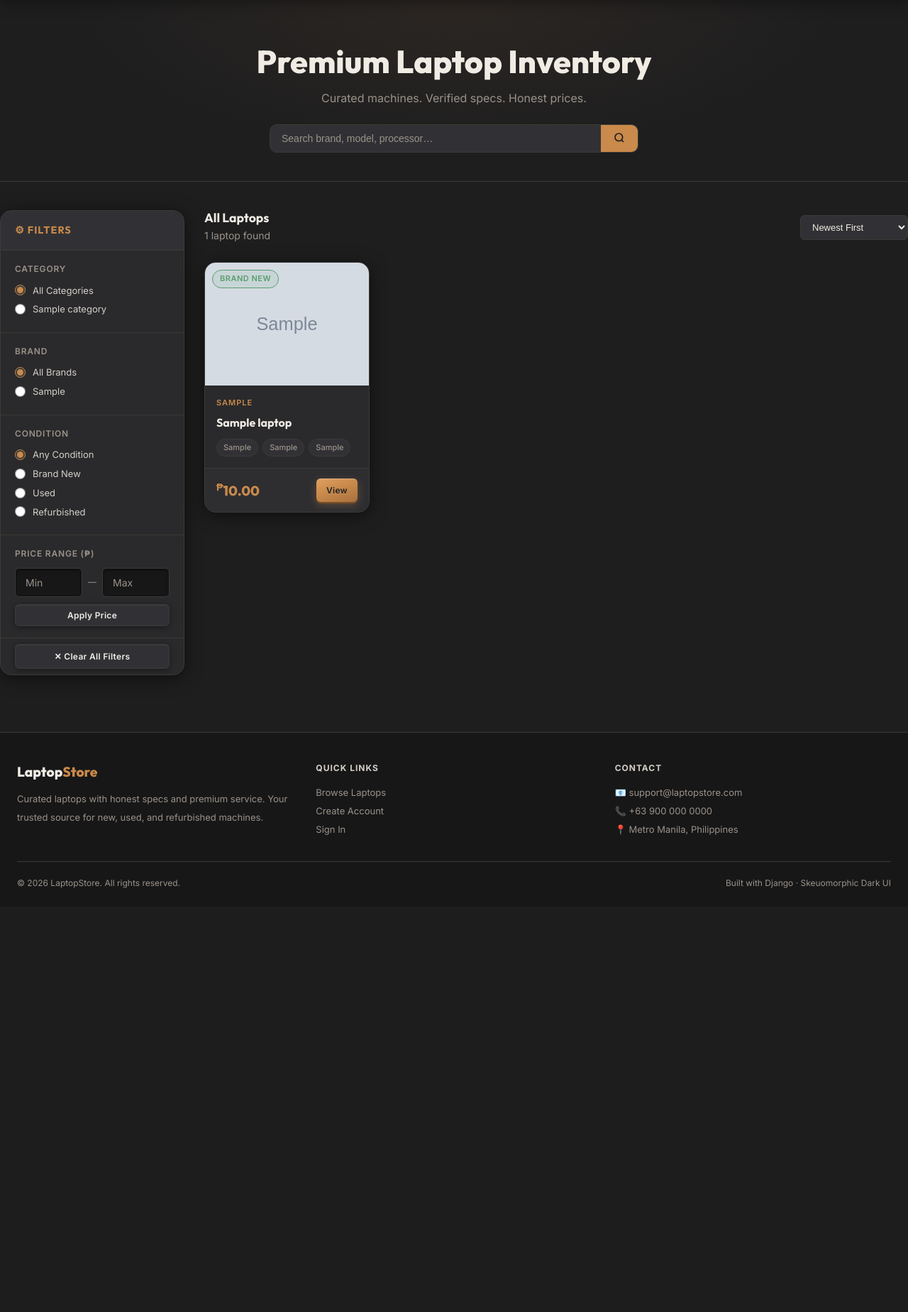
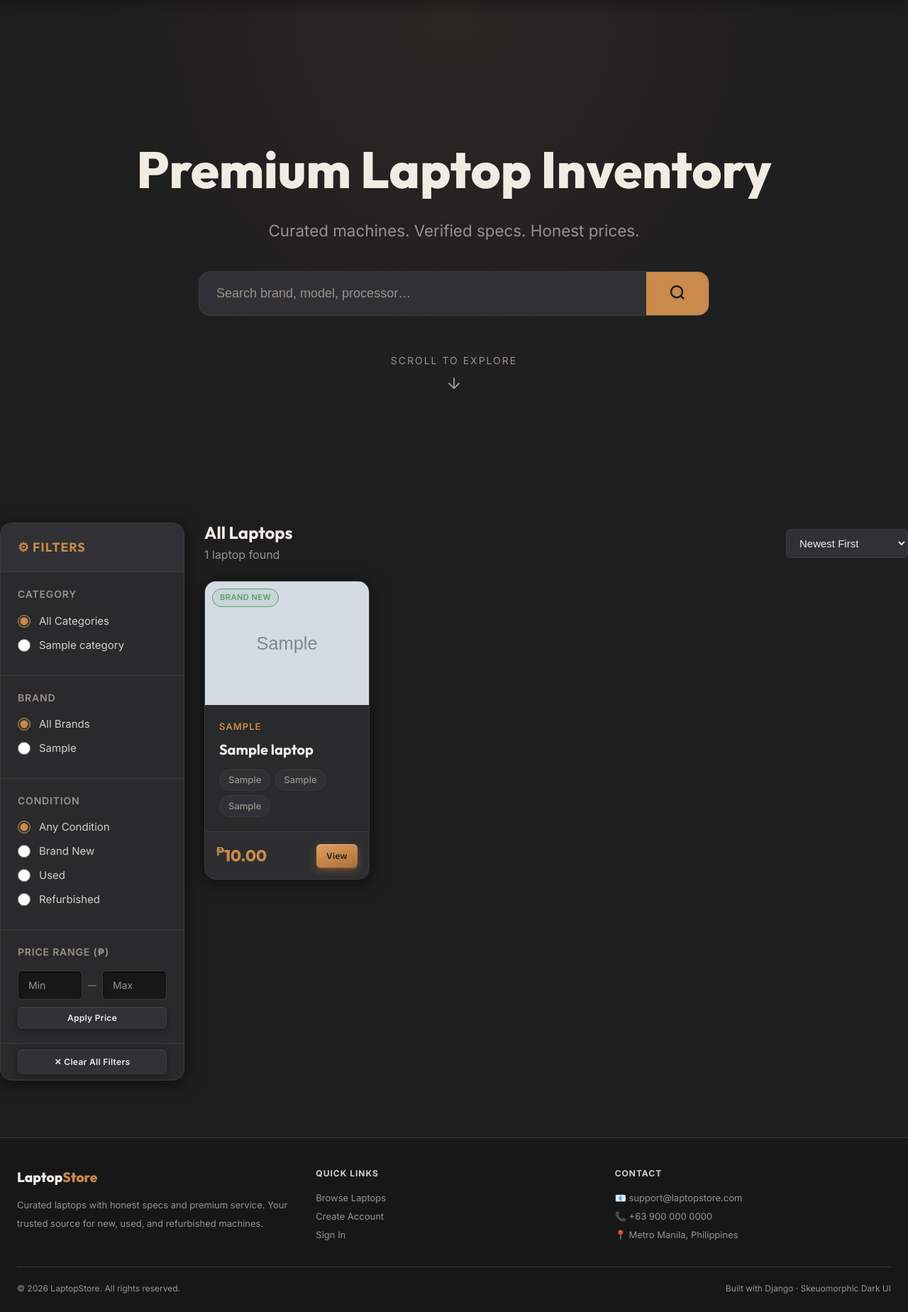
Before and after one commit to Cloyd-glitch/laptop-inventory-store, a Django app: page / in a window 1280 px wide. Shown: the part 65-1913 px from the top of the page at 71% size. Before the commit the page ends 1316 px from the top, so only its background shows below. Run offline with Django 5.2, Linux system fonts and the light colour scheme; tables that the repository leaves empty hold one stand-in row (values such as "Sample post"); grey boxes marked "Sample" are stand-in pictures.

Commit message:
feat: add core frontend templates, CSS, and static assets for catalog and staff panel

```diff
--- a/static/css/main.css
+++ b/static/css/main.css
@@ -333,9 +333,9 @@ h4 { font-size: 1.1rem;  font-weight: 600; }
 .laptop-card-badge.refurb{ border-color: var(--info);    color: var(--info);    background: rgba(75,142,201,.1); }
 .laptop-card-badge.used  { border-color: var(--text-muted); }
 
-.laptop-card-body { padding: 16px; flex: 1; display: flex; flex-direction: column; gap: 8px; }
-.laptop-card-brand { font-size: 11px; text-transform: uppercase; letter-spacing: 1px; color: var(--accent); font-weight: 600; }
-.laptop-card-name  { font-family: 'Outfit', sans-serif; font-size: 1rem; font-weight: 700; color: var(--text-primary); line-height: 1.3; }
+.laptop-card-body { padding: 20px; flex: 1; display: flex; flex-direction: column; gap: 10px; }
+.laptop-card-brand { font-size: 13px; text-transform: uppercase; letter-spacing: 1px; color: var(--accent); font-weight: 600; }
+.laptop-card-name  { font-family: 'Outfit', sans-serif; font-size: 1.25rem; font-weight: 700; color: var(--text-primary); line-height: 1.3; }
 
 .laptop-card-specs {
   display: flex;
@@ -347,8 +347,8 @@ h4 { font-size: 1.1rem;  font-weight: 600; }
   background: var(--bg-raised);
   border: 1px solid var(--border);
   color: var(--text-muted);
-  font-size: 11px;
-  padding: 3px 9px;
+  font-size: 13px;
+  padding: 4px 12px;
   border-radius: 20px;
   font-weight: 500;
 }
@@ -363,7 +363,7 @@ h4 { font-size: 1.1rem;  font-weight: 600; }
 }
 .price-tag {
   font-family: 'Outfit', sans-serif;
-  font-size: 1.2rem;
+  font-size: 1.4rem;
   font-weight: 800;
   color: var(--accent);
   /* Engraved/embossed effect */
@@ -485,29 +485,29 @@ select.form-input { cursor: pointer; }
 }
 .filter-sidebar-header {
   background: var(--bg-raised);
-  padding: 16px 20px;
+  padding: 20px 24px;
   font-family: 'Outfit', sans-serif;
   font-weight: 700;
-  font-size: .9rem;
+  font-size: 1.1rem;
   text-transform: uppercase;
   letter-spacing: 1px;
   color: var(--accent);
   border-bottom: 1px solid var(--border);
 }
-.filter-section { padding: 16px 20px; border-bottom: 1px solid var(--border); }
+.filter-section { padding: 20px 24px; border-bottom: 1px solid var(--border); }
 .filter-section:last-child { border-bottom: none; }
 .filter-section-title {
-  font-size: 12px;
+  font-size: 14px;
   font-weight: 600;
   text-transform: uppercase;
   letter-spacing: .8px;
   color: var(--text-muted);
-  margin-bottom: 10px;
+  margin-bottom: 14px;
 }
-.filter-option { display: flex; align-items: center; gap: 10px; margin-bottom: 6px; }
+.filter-option { display: flex; align-items: center; gap: 12px; margin-bottom: 10px; }
 .filter-option input[type="radio"],
-.filter-option input[type="checkbox"] { accent-color: var(--accent); width: 15px; height: 15px; cursor: pointer; }
-.filter-option label { font-size: 13px; color: var(--text-secondary); cursor: pointer; }
+.filter-option input[type="checkbox"] { accent-color: var(--accent); width: 18px; height: 18px; cursor: pointer; }
+.filter-option label { font-size: 15px; color: var(--text-secondary); cursor: pointer; }
 .filter-option label:hover { color: var(--text-primary); }
 
 .price-range { display: flex; gap: 8px; align-items: center; }
@@ -523,8 +523,8 @@ select.form-input { cursor: pointer; }
   flex-wrap: wrap;
   gap: 12px;
 }
-.catalog-count { color: var(--text-muted); font-size: 14px; }
-.sort-select { background: var(--bg-raised); border: 1px solid var(--border); color: var(--text-primary); padding: 8px 12px; border-radius: var(--radius-sm); font-size: 13px; cursor: pointer; }
+.catalog-count { color: var(--text-muted); font-size: 16px; }
+.sort-select { background: var(--bg-raised); border: 1px solid var(--border); color: var(--text-primary); padding: 10px 14px; border-radius: var(--radius-sm); font-size: 15px; cursor: pointer; }
 
 /* ─── Laptop Detail Page ─────────────────────────────────── */
 .detail-layout { display: grid; grid-template-columns: 1fr 1fr; gap: 48px; align-items: start; }
@@ -687,11 +687,11 @@ select.form-input { cursor: pointer; }
 /* ─── Empty State ─────────────────────────────────────────── */
 .empty-state {
   text-align: center;
-  padding: 64px 24px;
+  padding: 80px 24px;
 }
-.empty-icon { font-size: 48px; margin-bottom: 16px; opacity: .5; }
-.empty-state h3 { color: var(--text-muted); font-size: 1.1rem; margin-bottom: 8px; }
-.empty-state p  { color: var(--text-muted); font-size: 14px; }
+.empty-icon { font-size: 64px; margin-bottom: 24px; opacity: .5; }
+.empty-state h3 { color: var(--text-muted); font-size: 1.5rem; margin-bottom: 12px; }
+.empty-state p  { color: var(--text-muted); font-size: 16px; }
 
 /* ─── Pagination ─────────────────────────────────────────── */
 .pagination { display: flex; justify-content: center; gap: 6px; margin-top: 40px; flex-wrap: wrap; }
@@ -852,8 +852,36 @@ select.form-input { cursor: pointer; }
   border-bottom: 1px solid var(--border);
   margin-bottom: 40px;
 }
+.hero.landing-hero {
+  min-height: calc(100vh - 64px);
+  display: flex;
+  flex-direction: column;
+  justify-content: center;
+  align-items: center;
+  margin-bottom: 0;
+  border-bottom: none;
+}
 .hero h1 { margin-bottom: 12px; }
+.hero.landing-hero h1 { margin-bottom: 24px; font-size: clamp(2.5rem, 6vw, 4.5rem); }
 .hero p { color: var(--text-muted); max-width: 520px; margin: 0 auto 24px; font-size: 16px; }
+.hero.landing-hero p { max-width: 720px; margin: 0 auto 40px; font-size: clamp(1.1rem, 2vw, 1.4rem); line-height: 1.6; }
+.hero.landing-hero .search-bar { max-width: 720px !important; width: 100%; border-radius: var(--radius-lg); }
+.hero.landing-hero .search-bar input { padding: 20px 24px; font-size: 18px; }
+.hero.landing-hero .search-bar button { padding: 0 32px; }
+.hero.landing-hero .search-bar button svg { width: 24px; height: 24px; }
+.scroll-indicator {
+  margin-top: 60px;
+  color: var(--text-muted);
+  animation: bounce 2s infinite;
+  display: flex;
+  flex-direction: column;
+  align-items: center;
+  gap: 8px;
+  font-size: 14px;
+  text-transform: uppercase;
+  letter-spacing: 2px;
+}
+@keyframes bounce { 0%, 20%, 50%, 80%, 100% { transform: translateY(0); } 40% { transform: translateY(-10px); } 60% { transform: translateY(-5px); } }
 
 /* Confirm / Success page */
 .confirm-icon {
--- a/templates/base.html
+++ b/templates/base.html
@@ -6,6 +6,7 @@
   <meta name="viewport" content="width=device-width, initial-scale=1.0">
   <meta name="description" content="{% block meta_description %}LaptopStore — Premium laptops, curated specs, honest prices.{% endblock %}">
   <title>{% block title %}LaptopStore{% endblock %} — Premium Laptop Inventory</title>
+  <link rel="icon" href="{% static 'favicon.svg' %}" type="image/svg+xml">
   <link rel="preconnect" href="https://fonts.googleapis.com">
   <link rel="stylesheet" href="{% static 'css/main.css' %}">
   {% block extra_css %}{% endblock %}
--- a/templates/catalog/list.html
+++ b/templates/catalog/list.html
@@ -10,10 +10,10 @@
 
 {% block content %}
 <!-- Hero -->
-<section class="hero">
+<section class="hero landing-hero">
   <h1>Premium Laptop Inventory</h1>
   <p>Curated machines. Verified specs. Honest prices.</p>
-  <form id="filter-form" method="get" action="" class="search-bar" style="max-width:520px;margin:0 auto;" role="search">
+  <form id="filter-form-hero" method="get" action="" class="search-bar" role="search">
     {% for key, value in request.GET.items %}
       {% if key != 'q' and key != 'page' %}
         <input type="hidden" name="{{ key }}" value="{{ value }}">
@@ -21,9 +21,17 @@
     {% endfor %}
     <input type="text" name="q" id="search-input" value="{{ query }}" placeholder="Search brand, model, processor…" aria-label="Search laptops">
     <button type="submit" aria-label="Search">
-      <svg width="16" height="16" viewBox="0 0 24 24" fill="none" stroke="currentColor" stroke-width="2.5"><circle cx="11" cy="11" r="8"/><path d="m21 21-4.35-4.35"/></svg>
+      <svg width="24" height="24" viewBox="0 0 24 24" fill="none" stroke="currentColor" stroke-width="2.5"><circle cx="11" cy="11" r="8"/><path d="m21 21-4.35-4.35"/></svg>
     </button>
   </form>
+
+  <div class="scroll-indicator">
+    <span>Scroll to explore</span>
+    <svg width="24" height="24" viewBox="0 0 24 24" fill="none" stroke="currentColor" stroke-width="2" stroke-linecap="round" stroke-linejoin="round">
+      <line x1="12" y1="5" x2="12" y2="19"></line>
+      <polyline points="19 12 12 19 5 12"></polyline>
+    </svg>
+  </div>
 </section>
 
 <div class="container page-content" style="padding-top:0;">
@@ -106,7 +114,7 @@
       <!-- Catalog Header -->
       <div class="catalog-header">
         <div>
-          <h2 style="font-size:1.1rem;margin-bottom:2px;">
+          <h2 style="font-size:1.5rem;margin-bottom:4px;">
             {% if query %}Results for "{{ query }}"{% else %}All Laptops{% endif %}
           </h2>
           <span class="catalog-count">{{ total_count }} laptop{{ total_count|pluralize }} found</span>
--- a/templates/staff_panel/base.html
+++ b/templates/staff_panel/base.html
@@ -5,6 +5,7 @@
   <meta charset="UTF-8">
   <meta name="viewport" content="width=device-width, initial-scale=1.0">
   <title>{% block title %}Staff Portal{% endblock %} — LaptopStore</title>
+  <link rel="icon" href="{% static 'favicon.svg' %}" type="image/svg+xml">
   <link rel="stylesheet" href="{% static 'css/staff_panel.css' %}">
   {% block extra_head %}{% endblock %}
 </head>
```
Also changed, not shown: static/favicon.svg (added).
